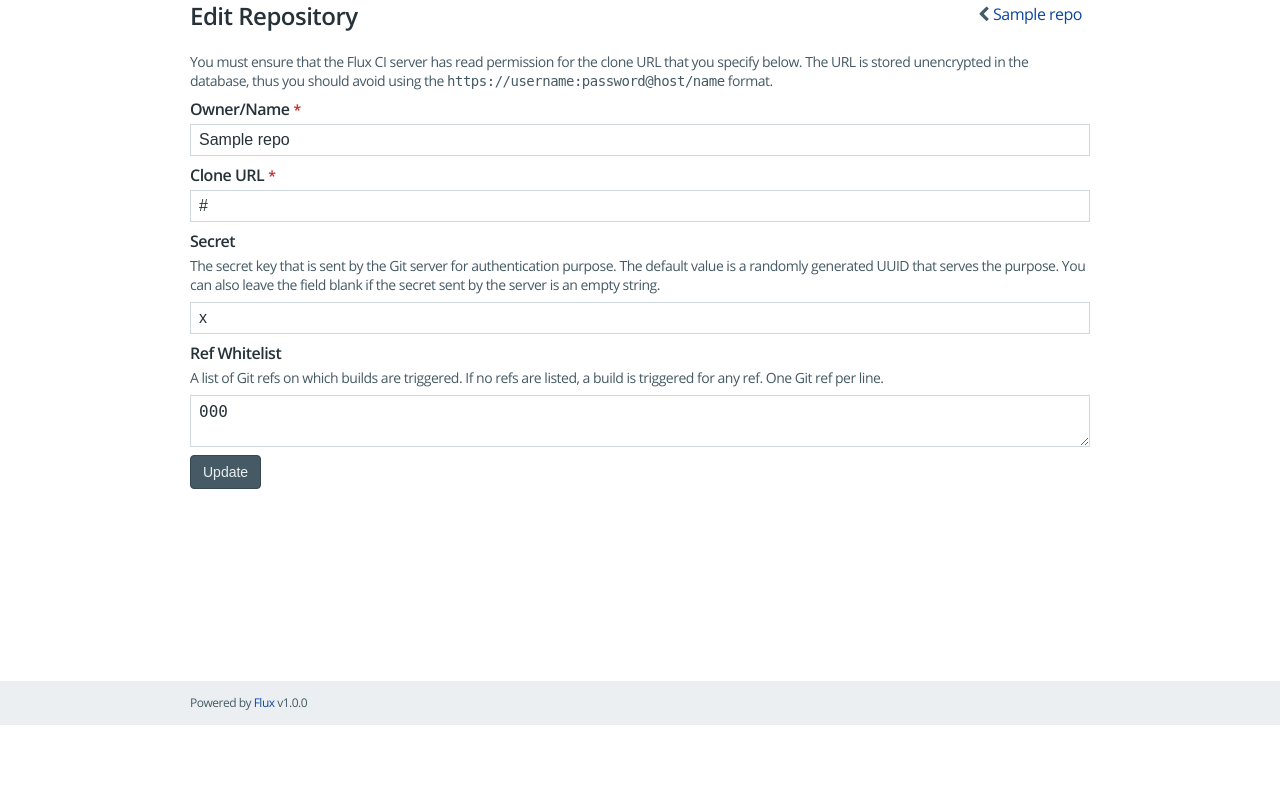
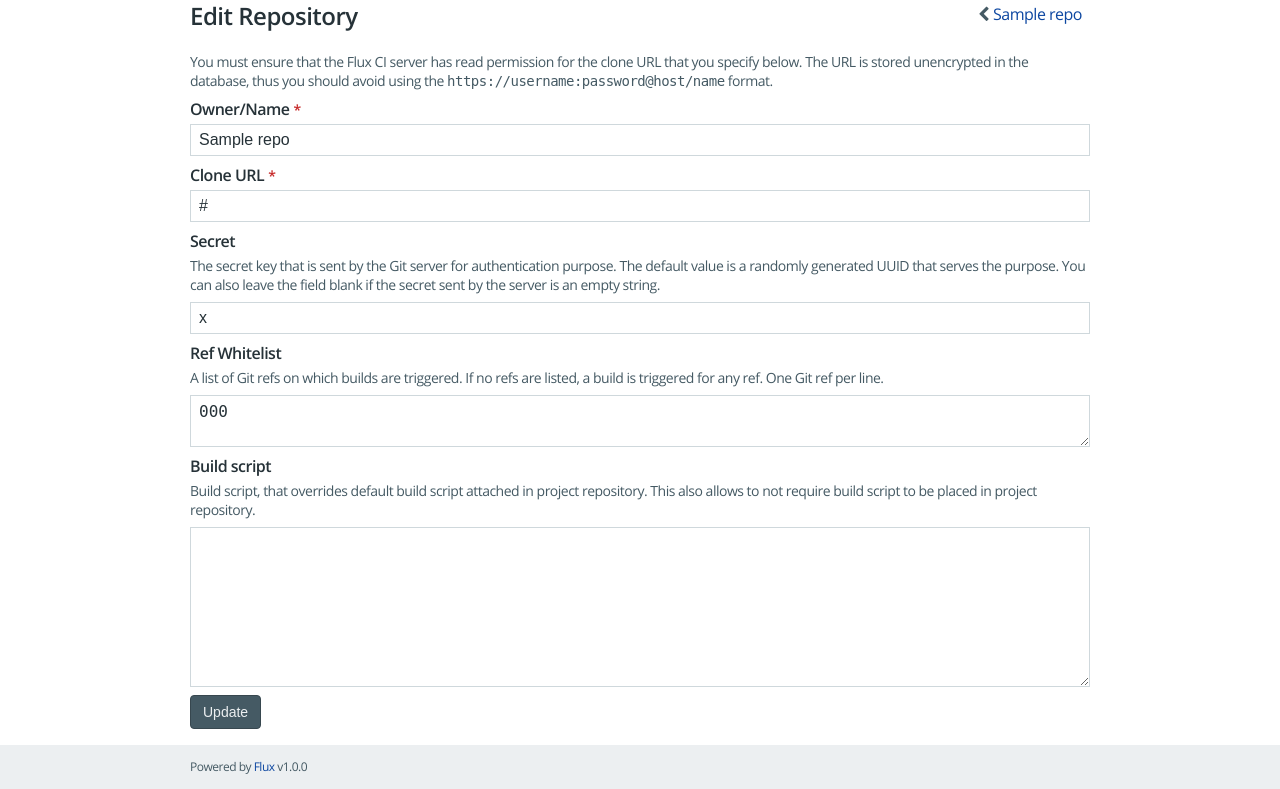
Before and after one commit to NiklasRosenstein/flux-ci, a Flask app: template flux/templates/edit_repo.html in a window 1280 px wide. Shown: the part 75-864 px from the top of the page. Before the commit the page ends 800 px from the top, so only its background shows below. Run offline with Flask 2, Linux system fonts and the light colour scheme; the template is opened without the code that fills it: most values are stand-ins (such as "Sample title", 1, 10 or a date in 2020).

Commit message:
Added basic editor for overriden build script fro GUI.

```diff
--- a/flux/static/flux/css/style.css
+++ b/flux/static/flux/css/style.css
@@ -777,6 +777,10 @@ a .block:hover {
 	color: #2196F3;
 }
 
+#repo_build_script {
+	min-height: 10rem;
+}
+
 /* footer */
 footer {
 	background-color: #ECEFF1;
--- a/flux/templates/edit_repo.html
+++ b/flux/templates/edit_repo.html
@@ -45,6 +45,14 @@
       </div>
       <textarea id="repo_ref_whitelist" name="repo_ref_whitelist">{{ repo.ref_whitelist }}</textarea>
     </div>
+    <div class="field">
+      <label for="repo_build_script">Build script</label>
+      <div class="infobox">
+        Build script, that overrides default build script attached in project repository.
+        This also allows to not require build script to be placed in project repository.
+      </div>
+      <textarea id="repo_build_script" name="repo_build_script">{{ flux.utils.read_override_build_script(repo) if repo else "" }}</textarea>
+    </div>
     <button class="btn-primary">{{ "Update" if repo else "Add Repository" }}</button>
   </form>
   <script>
--- a/flux/utils.py
+++ b/flux/utils.py
@@ -367,4 +367,27 @@ def ping_repo(repo_url):
   env = {'GIT_SSH_COMMAND': ' '.join(map(shlex.quote, ssh_cmd))}
   ls_remote = ['git', 'ls-remote', '--exit-code', repo_url]
   res = run(ls_remote, None, env=env)
-  return res;
+  return res
+
+def get_override_build_script_path(repo):
+  return os.path.join(config.override_dir, repo.name.replace('/', os.sep), config.build_scripts[0])
+
+def read_override_build_script(repo):
+  build_script_path = get_override_build_script_path(repo)
+  if (os.path.isfile(build_script_path)):
+    build_script_file = open(build_script_path, mode='r')
+    build_script = build_script_file.read()
+    build_script_file.close()
+    return build_script
+  return ''
+
+def write_override_build_script(repo, build_script):
+  build_script_path = get_override_build_script_path(repo)
+  if build_script.strip() == '':
+    if (os.path.isfile(build_script_path)):
+      os.remove(build_script_path)
+  else:
+    makedirs(os.path.dirname(build_script_path))
+    build_script_file = open(build_script_path, mode='w')
+    build_script_file.write(build_script.replace('\r', ''))
+    build_script_file.close()
--- a/flux/views.py
+++ b/flux/views.py
@@ -338,6 +338,7 @@ def edit_repo(repo_id):
     clone_url = request.form.get('repo_clone_url', '')
     repo_name = request.form.get('repo_name', '').strip()
     ref_whitelist = request.form.get('repo_ref_whitelist', '')
+    build_script = request.form.get('repo_build_script', '')
     if len(repo_name) < 3 or repo_name.count('/') != 1:
       errors.append('Invalid repository name. Format must be owner/repo')
     if not clone_url:
@@ -354,9 +355,14 @@ def edit_repo(repo_id):
         repo.clone_url = clone_url
         repo.secret = secret
         repo.ref_whitelist = ref_whitelist
+      try:
+        utils.write_override_build_script(repo, build_script)
+      except:
+        errors.append('Could not make change on build script')
       session.add(repo)
       session.commit()
-      return redirect(repo.url())
+      if not errors:
+        return redirect(repo.url())
 
   return render_template('edit_repo.html', user=request.user, repo=repo, errors=errors)
 
```
